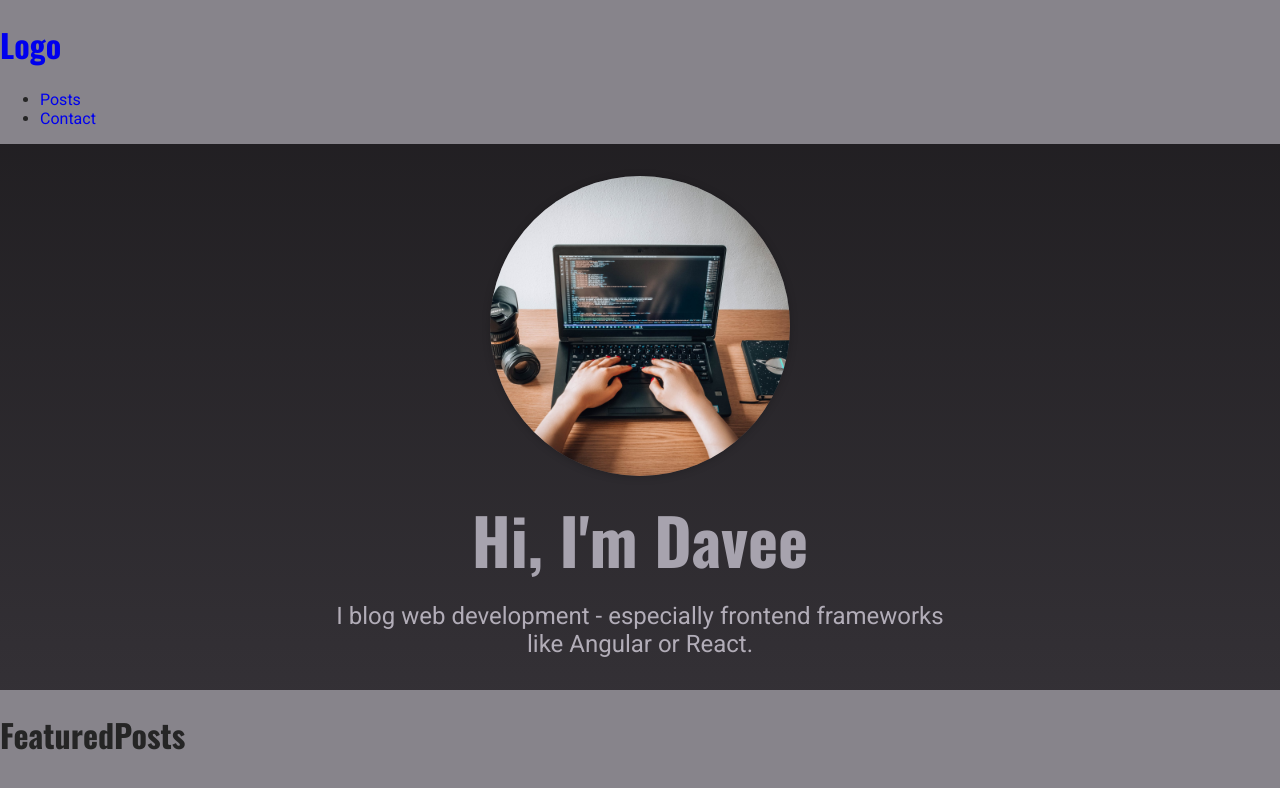
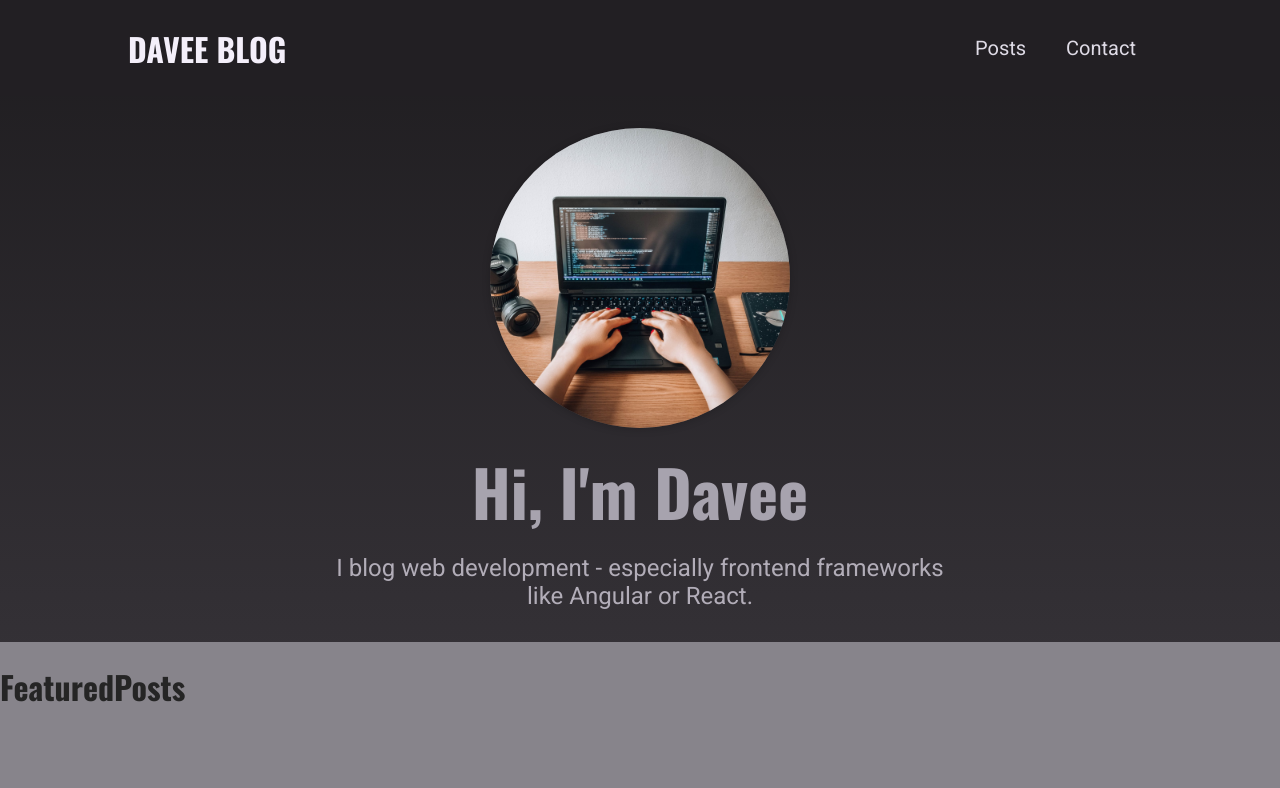
Before and after one commit to DavidBarcenas/nextjs-exercises, a Next.js app in the folder blog-workshop/: page / in a window 1280 px wide. Shown: the top 788 px of the page. Built offline with nearby package versions, Linux system fonts and the light colour scheme.

Commit message:
add styles to logo and header

```diff
--- a/blog-workshop/components/layout/logo.js
+++ b/blog-workshop/components/layout/logo.js
@@ -1,6 +1,8 @@
+import classes from './logo.module.css'
+
 function Logo() {
   return (
-    <h1>Logo</h1>
+    <h1 className={classes.logo}>Davee Blog</h1>
   );
 }
 
--- /dev/null
+++ b/blog-workshop/components/layout/logo.module.css
@@ -0,0 +1,13 @@
+.logo {
+  text-transform: uppercase;
+  font-size: var(--size-5);
+  font-weight: bold;
+  font-family: 'Oswald', sans-serif;
+  color: var(--color-grey-50);
+}
+
+@media (min-width: 768px) {
+  .logo {
+    font-size: var(--size-8);
+  }
+}
--- a/blog-workshop/components/layout/main-navigation.js
+++ b/blog-workshop/components/layout/main-navigation.js
@@ -1,10 +1,11 @@
 import Link from 'next/link'
 
 import Logo from './logo';
+import classes from './main-navigation.module.css'
 
 function MainNavigation() {
   return (
-    <header>
+    <header className={classes.header}>
       <Link href="/">
         <a>
           <Logo />
--- /dev/null
+++ b/blog-workshop/components/layout/main-navigation.module.css
@@ -0,0 +1,42 @@
+.header {
+  width: 100%;
+  height: 6rem;
+  background-color: var(--color-grey-900);
+  display: flex;
+  justify-content: space-between;
+  align-items: center;
+  padding: 0 10%;
+}
+
+.header ul {
+  list-style: none;
+  display: flex;
+  align-items: baseline;
+  margin: 0;
+  padding: 0;
+}
+
+.header li {
+  margin: 0 var(--size-4);
+}
+
+.header a {
+  color: var(--color-grey-100);
+  font-size: var(--size-4);
+}
+
+.header a:hover,
+.header a:active,
+.header a.active {
+  color: var(--color-grey-200);
+}
+
+@media (min-width: 768px) {
+  .header ul {
+    gap: 0.5rem;
+  }
+
+  .header a {
+    font-size: var(--size-5);
+  }
+}
```
